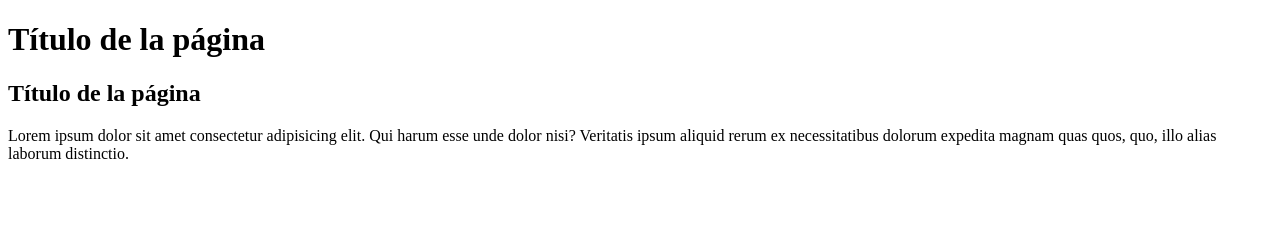
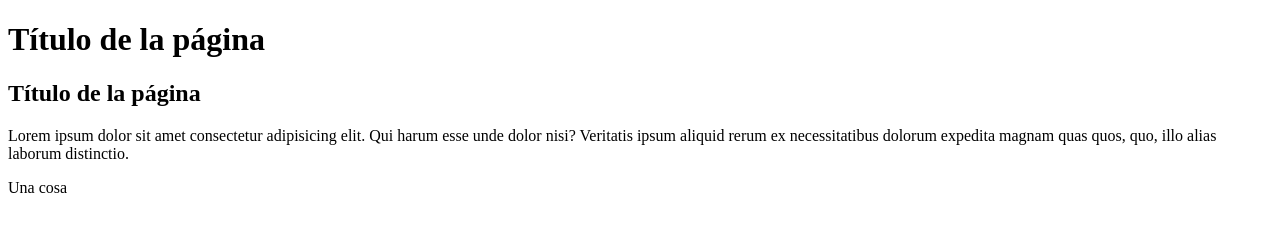
Before and after one commit to FactoriaF5Code/2.6, a plain HTML site: page index.html in a window 1280 px wide. Drawn offline with Linux system fonts and the light colour scheme.

Commit message:
párrafo

```diff
--- a/index.html
+++ b/index.html
@@ -9,5 +9,6 @@
     <h1>Título de la página</h1>
     <h2>Título de la página</h2>
     <p>Lorem ipsum dolor sit amet consectetur adipisicing elit. Qui harum esse unde dolor nisi? Veritatis ipsum aliquid rerum ex necessitatibus dolorum expedita magnam quas quos, quo, illo alias laborum distinctio.</p>
+    <p>Una cosa</p>
 </body>
 </html>
```
